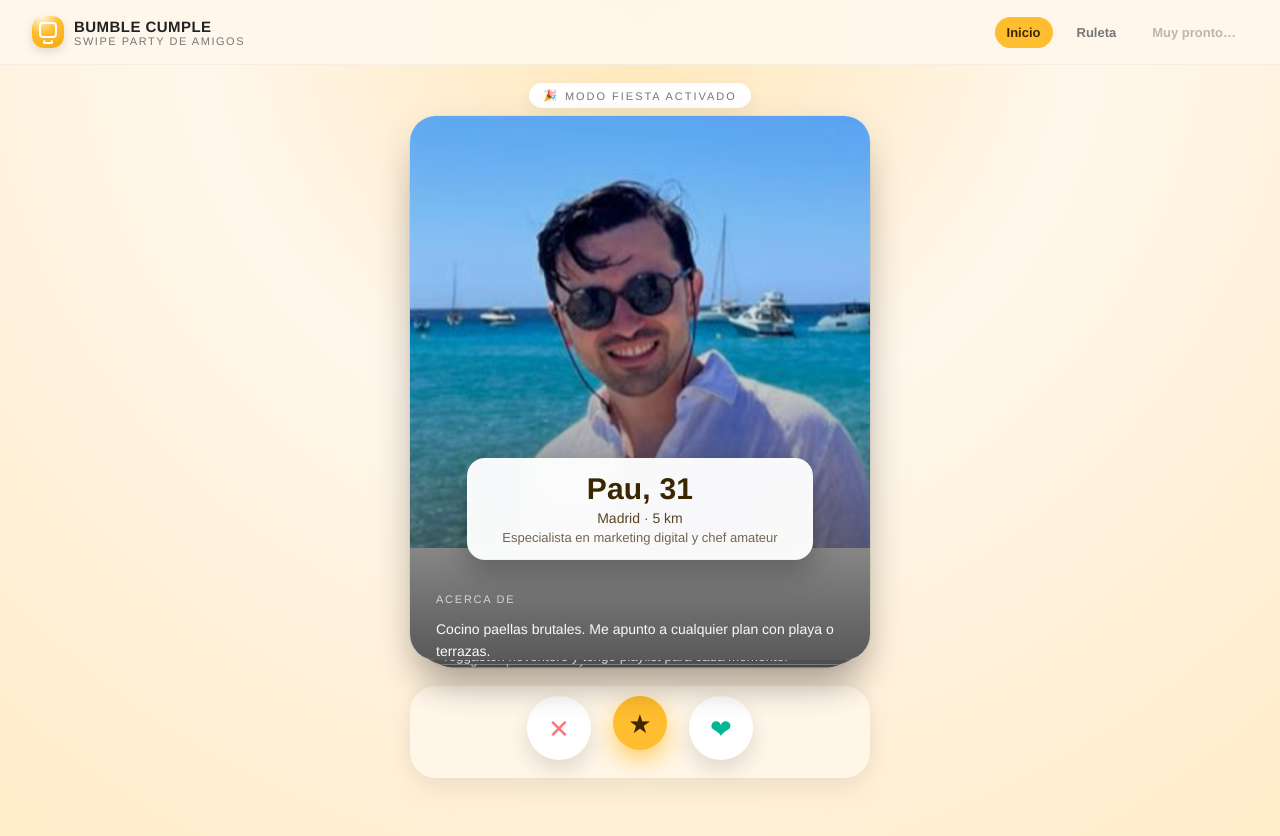
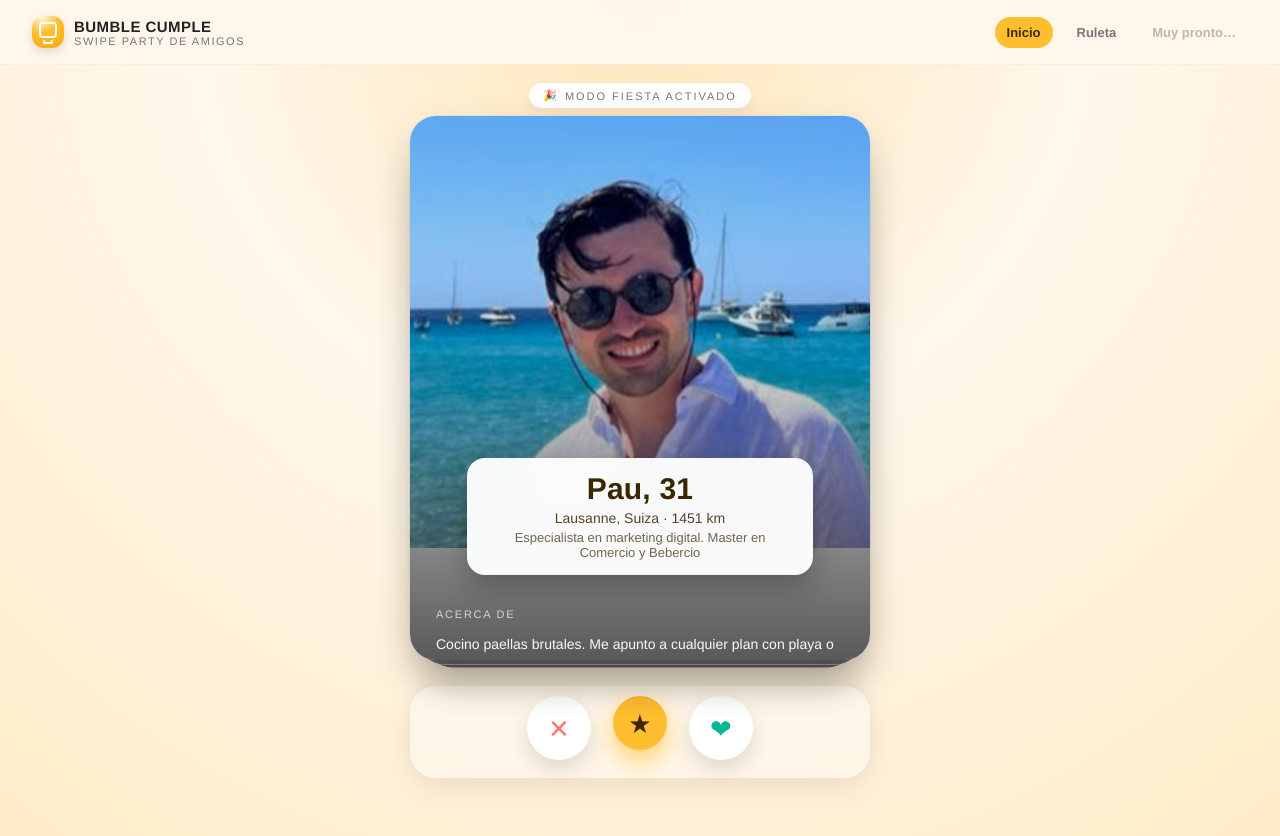
Before and after one commit to angel-boschdom/serg-cumple-32, a plain HTML site: page tinder.html in a window 1280 px wide. Drawn offline with Linux system fonts and the light colour scheme.

Commit message:
updates to bumble with Pau's descriptions

```diff
--- a/tinder.html
+++ b/tinder.html
@@ -548,8 +548,8 @@
             {
                 name: 'Pau',
                 age: 31,
-                location: 'Madrid · 5 km',
-                job: 'Especialista en marketing digital y chef amateur',
+                location: 'Lausanne, Suiza · 1451 km',
+                job: 'Especialista en marketing digital. Master en Comercio y Bebercio',
                 bio: 'Cocino paellas brutales. Me apunto a cualquier plan con playa o terrazas.',
                 passions: ['Triatlón', 'Fotografía analógica', 'Viajes improvisados', 'Aperitivos eternos'],
                 anthem: 'Tú me dejaste de querer - C. Tangana',
@@ -558,8 +558,8 @@
             {
                 name: 'Sergio',
                 age: 32,
-                location: 'Madrid · 1 km',
-                job: 'Product manager y cumpleañero oficial',
+                location: 'Zurich, Suiza · 1665 km',
+                job: 'Product manager, chef amateur y cumpleañero oficial',
                 bio: 'Organizo fiestas como si fueran releases. Me encanta bailar reggaetón noventero y tengo playlist para cada momento.',
                 passions: ['Brunch con amigos', 'Pistas de esquí', 'Vinilos clásicos', 'Maratones de series'],
                 anthem: 'As it was - Harry Styles',
@@ -567,9 +567,9 @@
             },
             {
                 name: 'Adrián',
-                age: 31,
-                location: 'Madrid · 6 km',
-                job: 'Arquitecto de experiencias inmersivas',
+                age: 30,
+                location: 'Madrid · 0.9 km',
+                job: 'Emprendedor y arquitecto de experiencias inmersivas',
                 bio: 'De día diseño espacios, de noche mezclo cócteles. Siempre tengo un plan cultural y uno clandestino.',
                 passions: ['Arte urbano', 'Realidad virtual', 'Rutas en moto', 'Cine de autor'],
                 anthem: 'Midnight City - M83',
@@ -578,7 +578,7 @@
             {
                 name: 'Pablo',
                 age: 29,
-                location: 'Madrid · 2 km',
+                location: 'Madrid · 0.4 km',
                 job: 'Chef creativo y storyteller gastronómico',
                 bio: 'Si no estás bailando mientras cocino, algo estamos haciendo mal. Premio a la mejor tortilla en 2023 (según mi abuela).',
                 passions: ['Salsa', 'Mercados callejeros', 'Vinilos funk', 'Catas secretas'],
@@ -588,8 +588,8 @@
             {
                 name: 'Dani',
                 age: 31,
-                location: 'Madrid · 4 km',
-                job: 'Ingeniero de sonido en festivales',
+                location: 'Zurich, Suiza · 1667 km',
+                job: 'Triatleta por pasión, ingeniero mecánico por profesión.',
                 bio: 'Tengo un don para conseguir backstage y hacerte fan de bandas que aún no existen. Sí, llevo tapones en el bolsillo.',
                 passions: ['Festivales', 'Rutas de pintxos', 'Escalada', 'Sintetizadores'],
                 anthem: 'Blinding Lights - The Weeknd',
@@ -604,6 +604,16 @@
                 passions: ['Motos vintage', 'Cocina fusión', 'DJ amateur', 'Gin-tonics con historia'],
                 anthem: 'La vida moderna - Residente',
                 image: './assets/angel.png'
+            },
+            {
+                name: 'Andrés',
+                age: 32,
+                location: 'Zurich, Suiza · 1667 km',
+                job: 'Business Angel y yogui certificado: capital y calma en perfecta armonía.',
+                bio: 'Secreto amor por los tacos y gastronomia Mexicana.',
+                passions: ['Cocina fusión', 'DJ amateur', 'Gin-tonics con historia'],
+                anthem: 'El Mariachi',
+                image: './assets/andres.png'
             }
         ];
 
```
